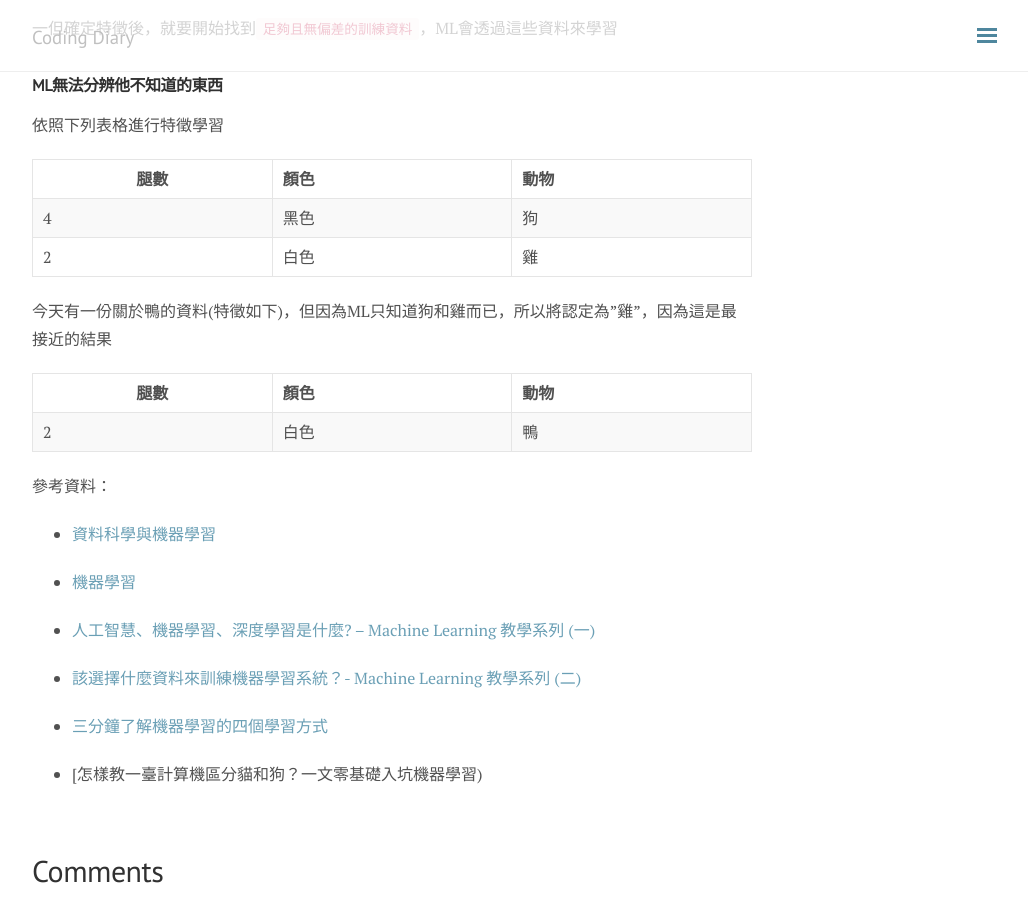
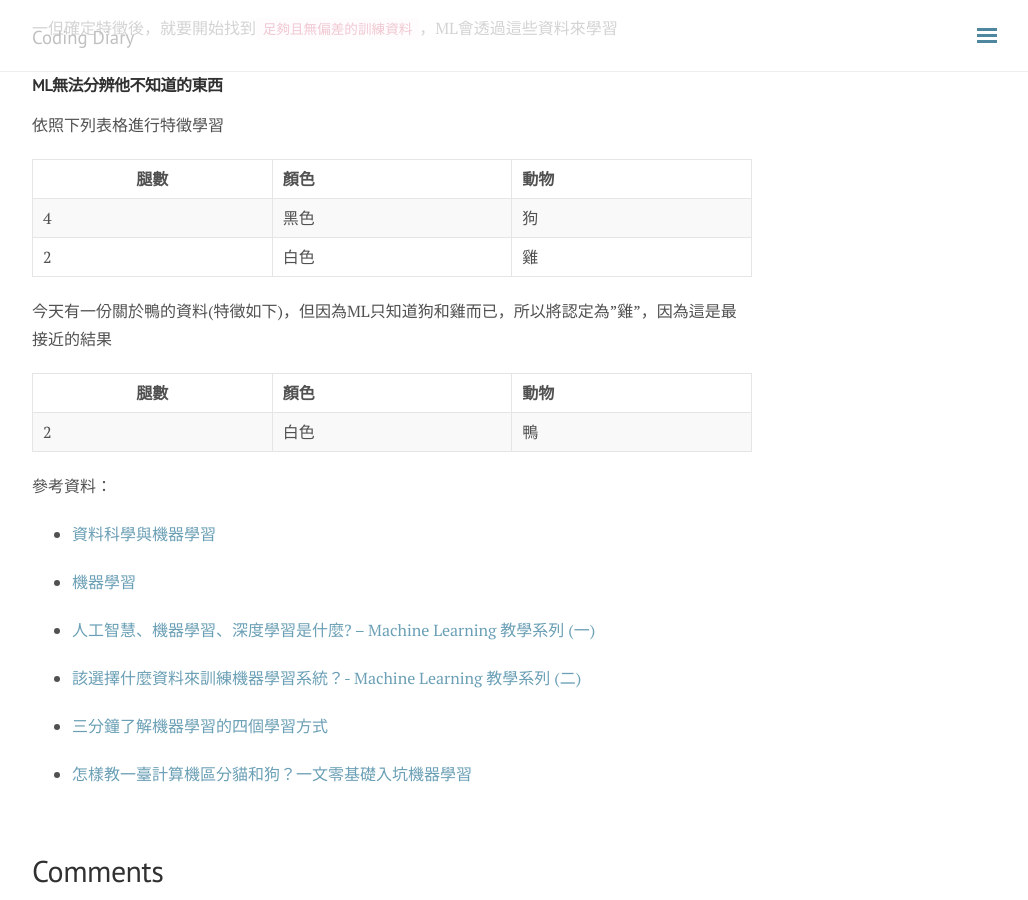
Before and after one commit to david8388/david8388.github.io, a Jekyll site: the page built from _posts/2020-02-14-Machine-Learning.md, in a window 1280 px wide and 900 px high, scrolled down 1962 px. Shown: the whole window, without its empty margins (248-1276 px from the left). Built offline with Jekyll 4.4.1, drawn with Linux system fonts in a browser that asks for light colours; nearby versions of some CDN libraries; comment, search, counter and statistics services are not loaded; part of the change alters nothing that is shown.

```diff
--- a/_posts/2020-02-14-Machine-Learning.md
+++ b/_posts/2020-02-14-Machine-Learning.md
@@ -75,4 +75,4 @@ categories: [MachineLearning]
 
 - [三分鐘了解機器學習的四個學習方式](https://www.ecloudvalley.com/zh-hant/machine-learning/)
 
-- [怎樣教一臺計算機區分貓和狗？一文零基礎入坑機器學習)
+- [怎樣教一臺計算機區分貓和狗？一文零基礎入坑機器學習](http://www.ipshop.xyz/8083.html)
```
